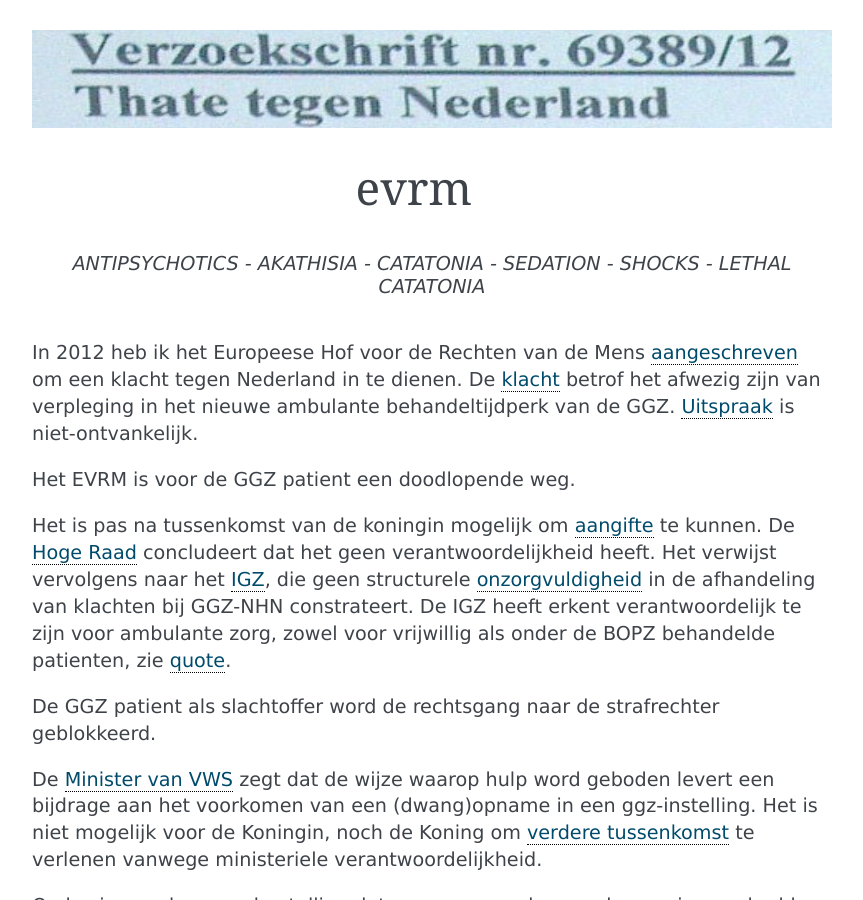
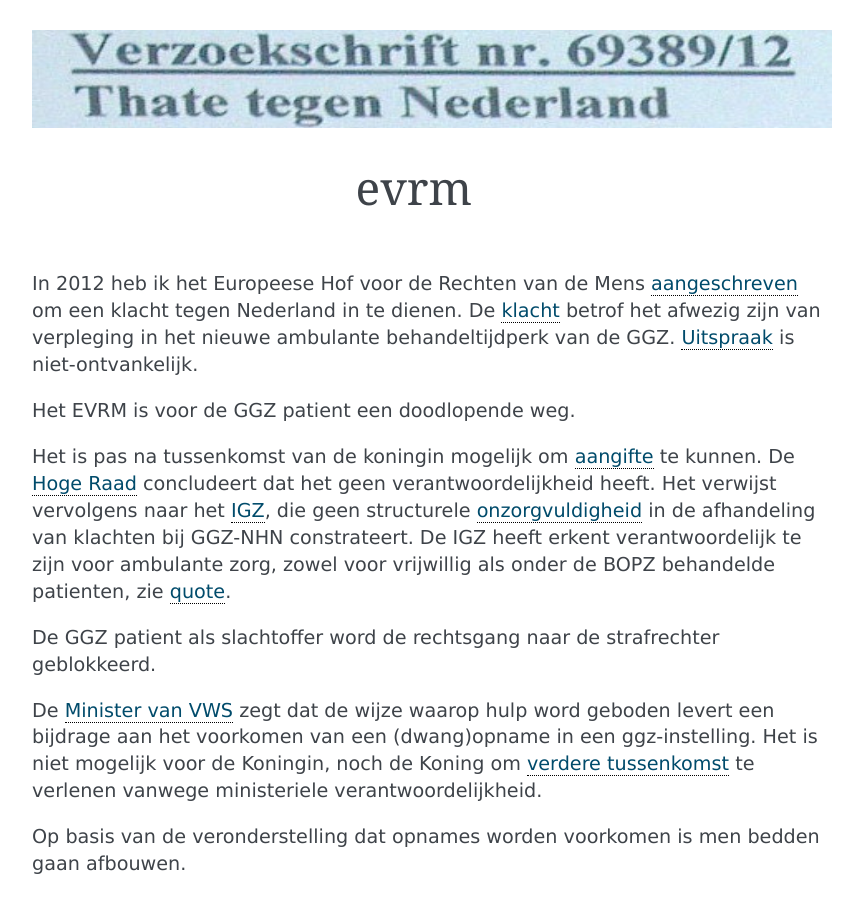
Before and after one commit to bthate/evrm, a Sphinx documentation site: the page built from docs/index.rst, in a window 1280 px wide and 900 px high. Shown: the whole window, without its empty margins (168-1031 px from the left). Built offline with Sphinx 7.4.7, drawn with Linux system fonts in a browser that asks for light colours.

Commit message:
remove nobs

```diff
--- a/docs/index.rst
+++ b/docs/index.rst
@@ -18,15 +18,6 @@
 
 .. raw:: html
 
-    </center>
-    <br>
-
-.. raw:: html
-
-    <center>
-    <i>
-    ANTIPSYCHOTICS - AKATHISIA - CATATONIA - SEDATION - SHOCKS - LETHAL CATATONIA
-    </i>
     </center>
     <br>
 
```
